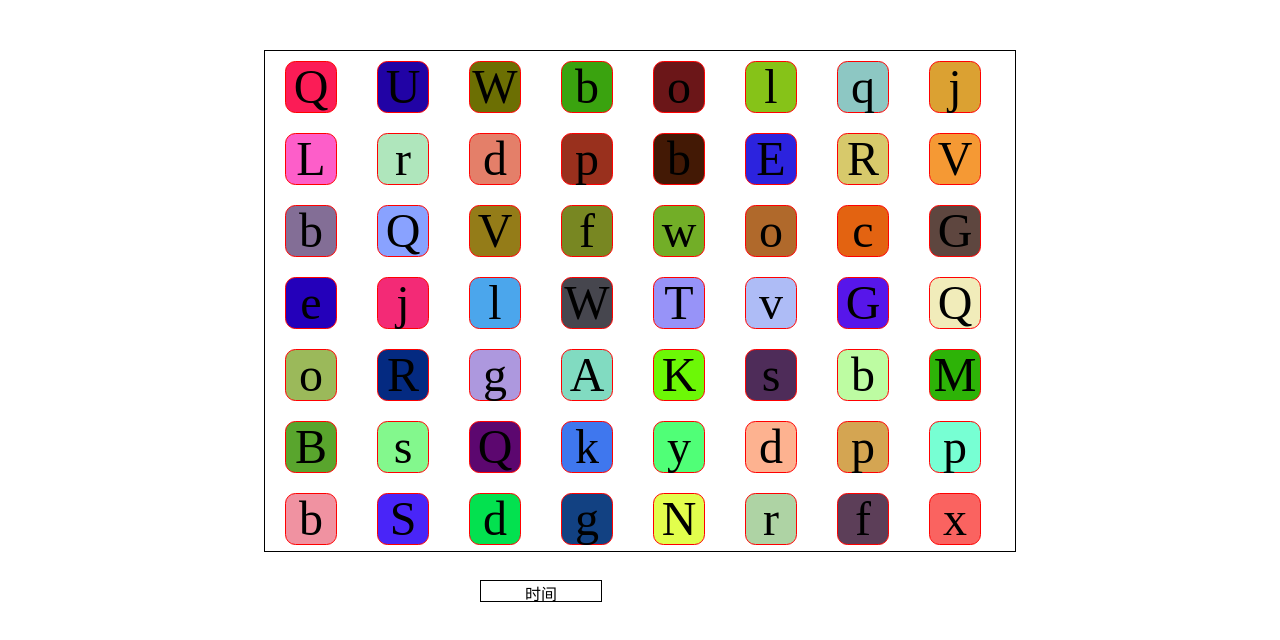
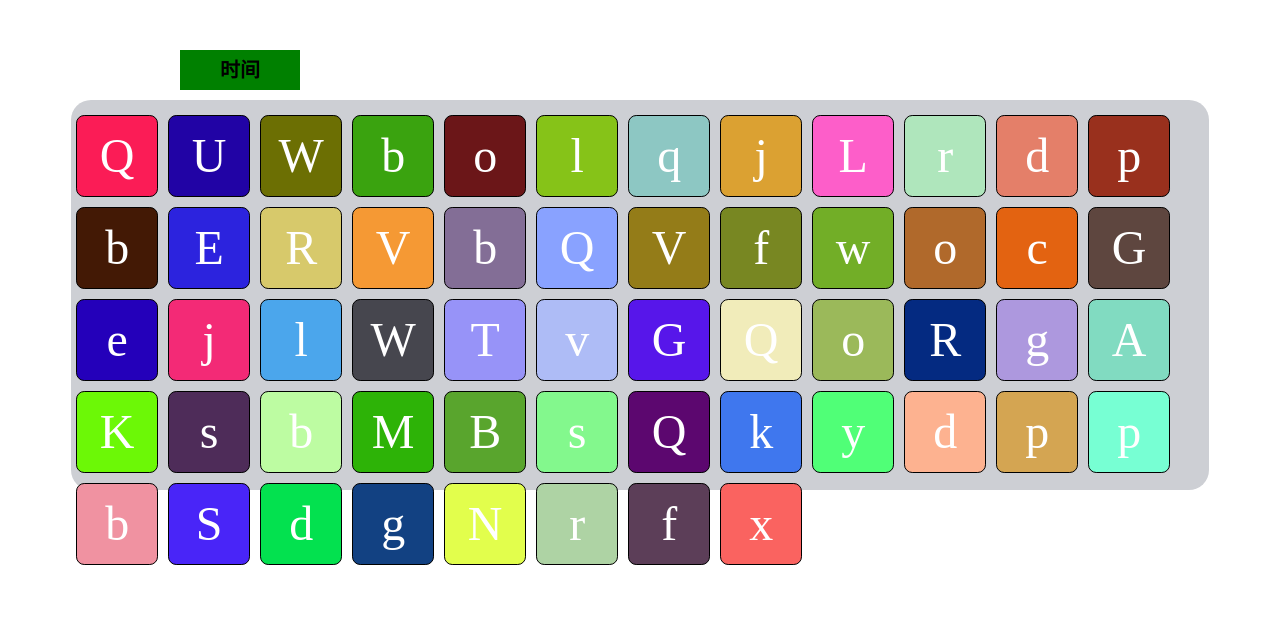
Before and after one commit to qinqiang888/WordsGame, a plain HTML site: page index.html in a window 1280 px wide. Drawn offline with Linux system fonts and the light colour scheme.

Commit message:
Update index.css

```diff
--- a/stylesheets/index.css
+++ b/stylesheets/index.css
@@ -1,27 +1,35 @@
 #test{
-	width: 750px;
-	height: 500px;
-	border:1px solid black;
-	margin: 50px auto;
+	width: 90%;
+	height:380px;
+	/*border:1px solid black;*/
+	margin: 100px auto;
+	padding-top:10px;
+	border-radius:20px;
+	background-color:#cdcfd4;
 }
 .item{
-	width: 50px;
-	height: 50px;
+	width: 80px;
+	height: 80px;
 	float: left;
-	border: 1px solid red;
+	border: 1px solid black;
 	font-size: 3em;
 	text-align: center;
-	line-height: 50px;
-	margin: 10px 20px;
-	border-radius: 20%;
+	line-height: 80px;
+	margin: 5px 5px;
+	border-radius:10%;
+	color:#fff;
 
 }
 .item1{
 	width: 120px;
-	height: 20px;
+	height: 40px;
 	position: absolute;
-	top: 580px;
-	left: 480px;
-	border: 1px solid black;
+	background-color:green;
+	top:50px;
+	left: 180px;
+	font-size:20px;
+	/*border: 1px solid black;*/
 	text-align: center;
+	line-height:40px;
+	font-weight:bold;
 }
```
